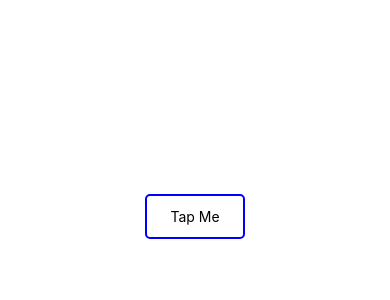
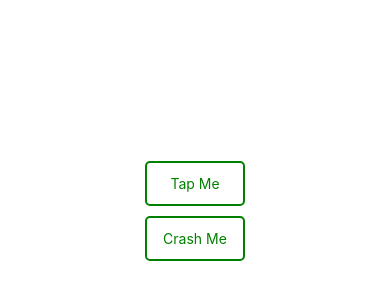
Before and after one commit to ricvi/teste-firebase, a React Native app: screen / in a window 390 px wide. Shown: the part 206-506 px from the top of the page. Built offline with nearby package versions, Linux system fonts and the light colour scheme.

Commit message:
integrating firebase -> integrate firebase crashlytic

```diff
--- a/App.js
+++ b/App.js
@@ -1,13 +1,16 @@
 import React, {useEffect} from 'react';
 import {View, Text, TouchableOpacity, StyleSheet} from 'react-native';
-import {firebaseEventTracking} from './src/services/index';
+import {
+  firebaseEventTracking,
+  firebaseTriggerCrash,
+} from './src/services/index';
 
 const App = () => {
   /** Lifecycle Section */
 
   // Did Mount
   useEffect(() => {
-    console.log('hello');
+    console.log('App.js Did Mount');
   }, []);
 
   /** Functional Section */
@@ -17,13 +20,37 @@ const App = () => {
     firebaseEventTracking('button_tapped', {buttonName: 'tap me'});
   };
 
-  return (
-    <View style={styles.container}>
+  // onPress "Crash Me" Button
+  const onPressCrashMeButton = () => {
+    firebaseTriggerCrash();
+  };
+
+  /** Render Section */
+
+  const renderTapMeButton = () => {
+    return (
       <TouchableOpacity
         style={styles.customButton}
         onPress={() => onPressTapMeButton()}>
-        <Text>Tap Me</Text>
+        <Text style={styles.customButtonText}>Tap Me</Text>
       </TouchableOpacity>
+    );
+  };
+
+  const renderCrashMeButton = () => {
+    return (
+      <TouchableOpacity
+        style={styles.customButton}
+        onPress={() => onPressCrashMeButton()}>
+        <Text style={styles.customButtonText}>Crash Me</Text>
+      </TouchableOpacity>
+    );
+  };
+
+  return (
+    <View style={styles.container}>
+      {renderTapMeButton()}
+      {renderCrashMeButton()}
     </View>
   );
 };
@@ -37,10 +64,14 @@ const styles = StyleSheet.create({
   customButton: {
     width: 100,
     padding: 12,
-    borderColor: 'blue',
+    borderColor: 'green',
     borderWidth: 2,
     borderRadius: 5,
     alignItems: 'center',
+    marginBottom: 10,
+  },
+  customButtonText: {
+    color: 'green',
   },
 });
 
--- a/src/services/index.js
+++ b/src/services/index.js
@@ -1,7 +1,12 @@
 import analytics from '@react-native-firebase/analytics';
+import crashlytics from '@react-native-firebase/crashlytics';
 
 function firebaseEventTracking(eventName, eventData) {
   analytics().logEvent(eventName, eventData);
 }
 
-export {firebaseEventTracking};
+function firebaseTriggerCrash() {
+  crashlytics().crash();
+}
+
+export {firebaseEventTracking, firebaseTriggerCrash};
```
